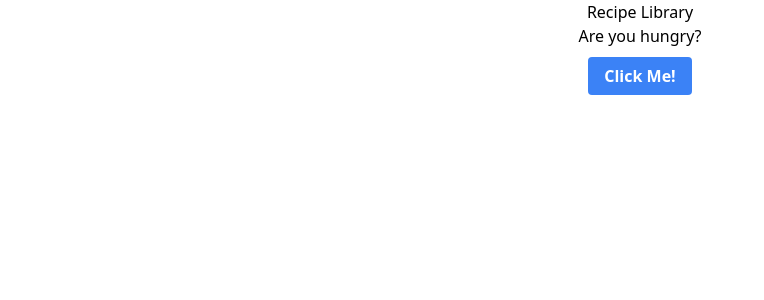
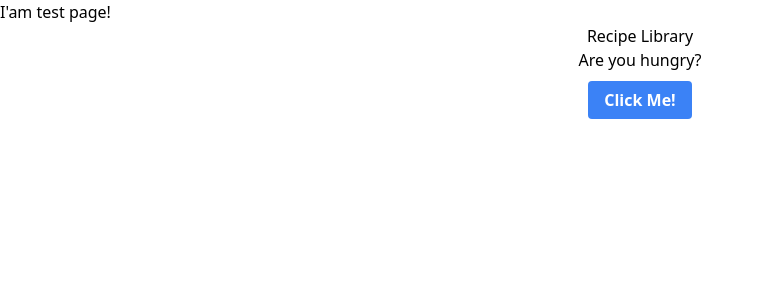
Before and after one commit to Kephass/recipe-library, a React (Create React App) app: page /test in a window 1280 px wide. Shown: the top 300 px of the page, without its empty margins (0-764 px from the left). Built offline with nearby package versions, Linux system fonts and the light colour scheme.

Commit message:
Implemented a test route

```diff
--- a/src/index.js
+++ b/src/index.js
@@ -3,11 +3,14 @@ import ReactDOM from 'react-dom';
 import './index.css';
 import App from './App';
 import reportWebVitals from './reportWebVitals';
-import { BrowserRouter as Router } from 'react-router-dom';
+import { BrowserRouter as Router, Routes, Route } from 'react-router-dom';
 
 ReactDOM.render(
   <React.StrictMode>
     <Router>
+      <Routes>
+        <Route path="/test" element={<h1>I'am test page!</h1>} />
+      </Routes>
       <App />
     </Router>
   </React.StrictMode>,
```
